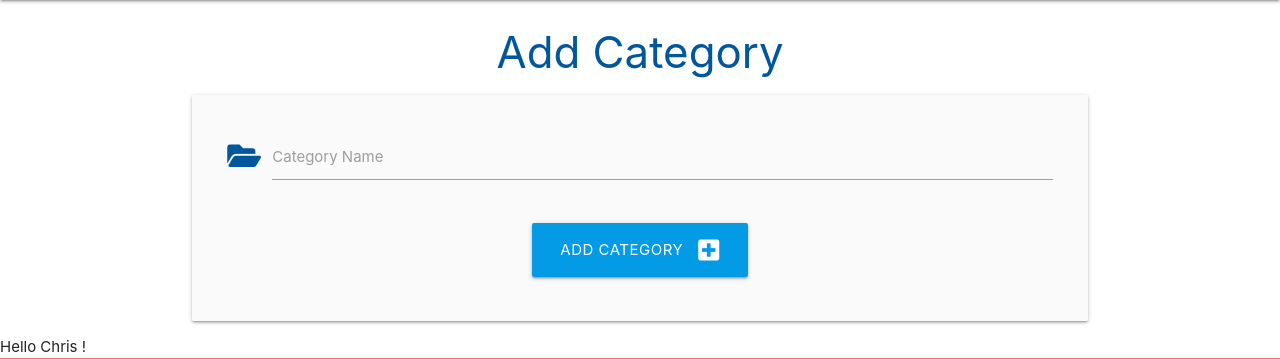
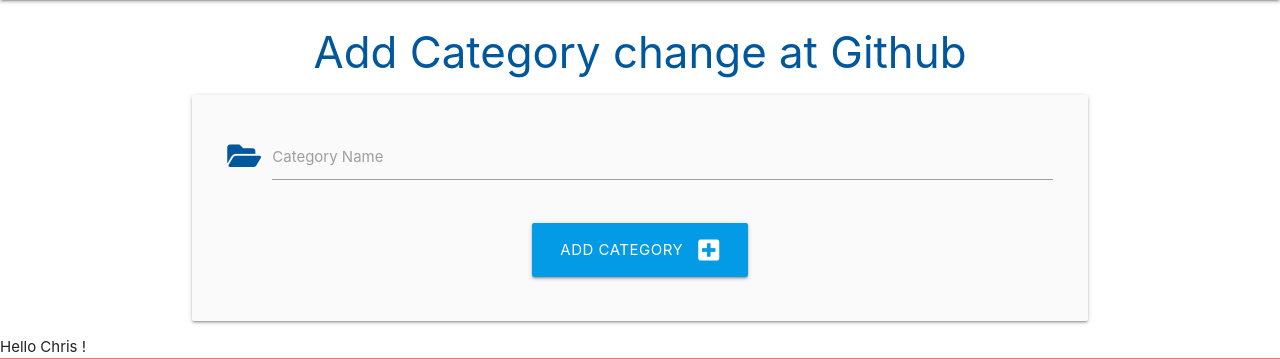
Before and after one commit to cwill83247/task_mini_project, a Flask app: page /add_category in a window 1280 px wide. Shown: the part 64-423 px from the top of the page. Run offline with Flask 2, Linux system fonts and the light colour scheme.

Commit message:
Update: updating add category heading

```diff
--- a/taskmanager/templates/add_category.html
+++ b/taskmanager/templates/add_category.html
@@ -1,7 +1,7 @@
 {% extends "base.html" %}
 {% block content %}
 
-<h3 class="light-blue-text text-darken-4 center-align">Add Category</h3>
+<h3 class="light-blue-text text-darken-4 center-align">Add Category change at Github</h3>
 
 <div class="row card-panel grey lighten-5">                                                  <!--from materialize-->
     <form class="col s12" method="POST" action="{{ url_for('add_category') }}">                <!--from materialize   and then points to the fUNCTION add_category-->
```
